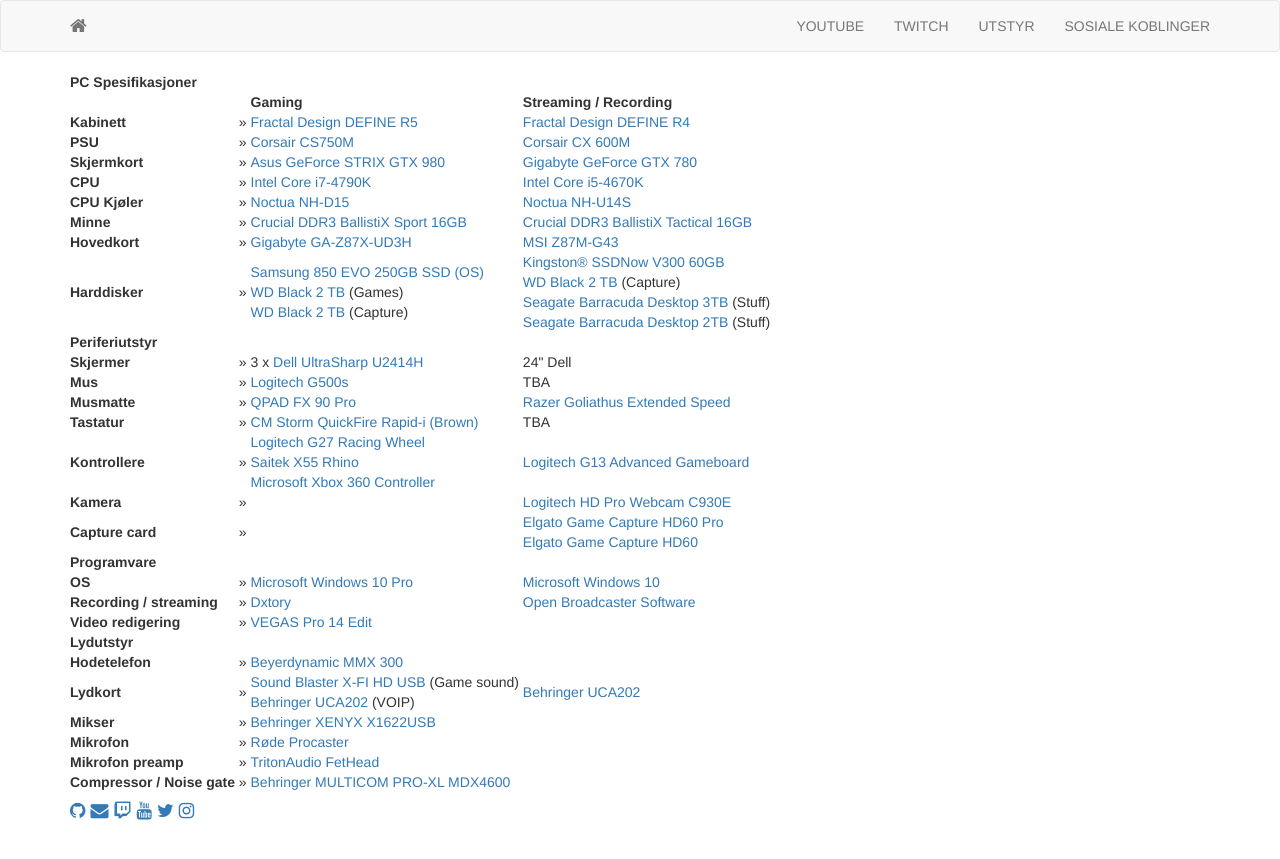
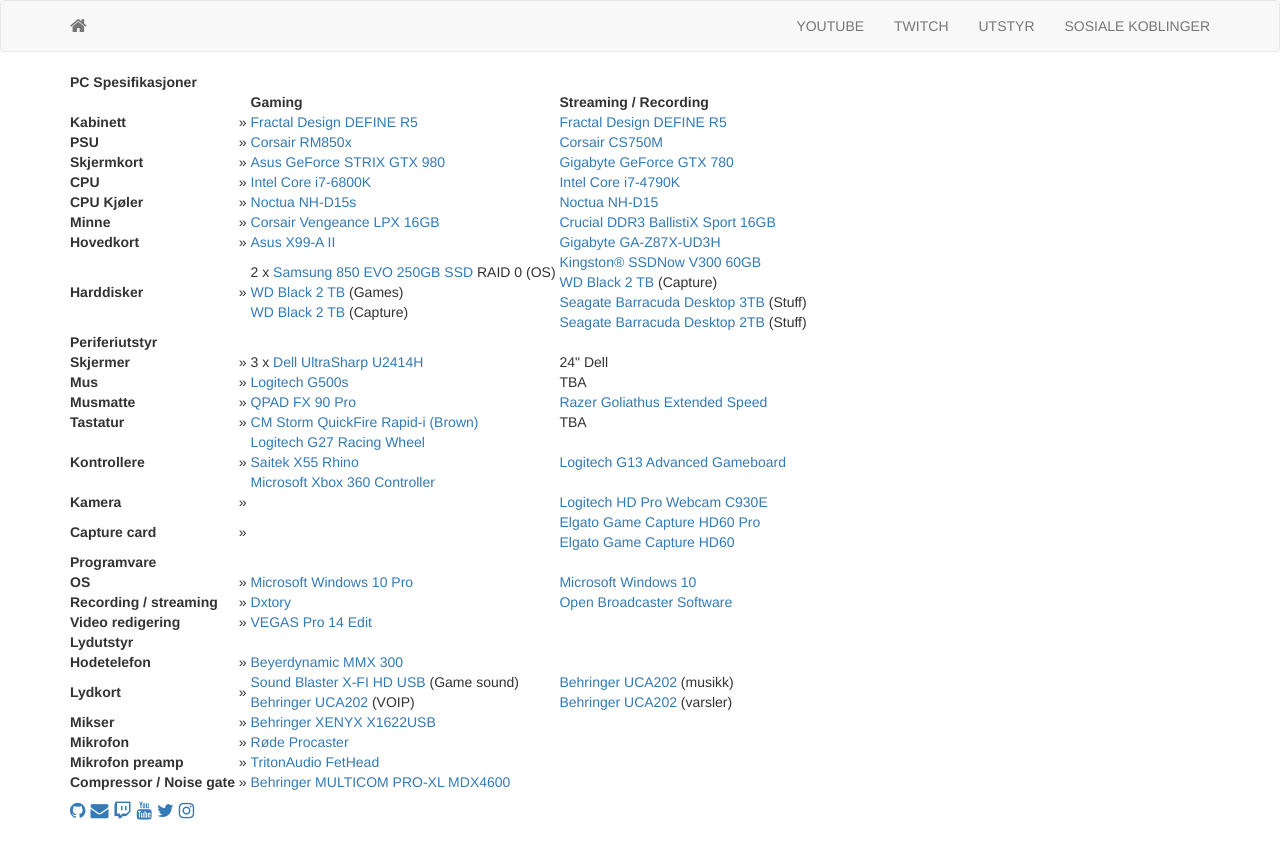
Before and after one commit to sakarias/sakarias.net, a Jekyll site: the page built from utstyr.html, in a window 1280 px wide. Shown: the top 859 px of the page. Built offline with Jekyll 4.4.1, drawn with Linux system fonts in a browser that asks for light colours; nearby versions of some CDN libraries; Markdown is read by kramdown in place of the engine named in the settings.

Commit message:
System upgrade

```diff
--- a/utstyr.html
+++ b/utstyr.html
@@ -21,14 +21,14 @@ title: Utstyr
         <td>&nbsp;»&nbsp;</td>
         <td><a href="http://www.fractal-design.com/home/product/cases/define-series/define-r5-black">Fractal Design DEFINE R5</a></td>
         <td>&nbsp;</td>
-        <td><a href="http://www.fractal-design.com/home/product/cases/define-series/define-r4-black-pearl">Fractal Design DEFINE R4</a></td>
+        <td><a href="http://www.fractal-design.com/home/product/cases/define-series/define-r5-black">Fractal Design DEFINE R5</a></td>
     </tr>
     <tr>
         <th>PSU</th>
         <td>&nbsp;»&nbsp;</td>
+        <td><a href="http://www.corsair.com/se-fi/rmx-series-rm850x-850-watt-80-plus-gold-certified-fully-modular-psu-eu">Corsair RM850x</a></td>
+        <td>&nbsp;</td>
         <td><a href="http://www.corsair.com/en/cs-series-modular-cs750m-750-watt-80-plus-gold-certified-psu">Corsair CS750M</a></td>
-        <td>&nbsp;</td>
-        <td><a href="http://www.corsair.com/en/cx-series-cx600m-modular-atx-power-supply-600-watt-80-plus-bronze-certified-modular-psu">Corsair CX 600M</a></td>
     </tr>
     <tr>
         <th>Skjermkort</th>
@@ -40,36 +40,36 @@ title: Utstyr
     <tr>
         <th>CPU</th>
         <td>&nbsp;»&nbsp;</td>
+        <td><a href="https://ark.intel.com/products/94189/Intel-Core-i7-6800K-Processor-15M-Cache-up-to-3_60-GHz">Intel Core i7-6800K</a></td>
+        <td>&nbsp;</td>
         <td><a href="http://ark.intel.com/products/80807/Intel-Core-i7-4790K-Processor-8M-Cache-up-to-4_40-GHz">Intel Core i7-4790K</a></td>
-        <td>&nbsp;</td>
-        <td><a href="http://ark.intel.com/products/75048/Intel-Core-i5-4670K-Processor-6M-Cache-up-to-3_80-GHz">Intel Core i5-4670K</a></td>
     </tr>
     <tr>
         <th>CPU Kjøler</th>
         <td>&nbsp;»&nbsp;</td>
+        <td><a href="http://noctua.at/en/nh-d15s.html">Noctua NH-D15s</a></td>
+        <td>&nbsp;</td>
         <td><a href="http://noctua.at/en/nh-d15.html">Noctua NH-D15</a></td>
-        <td>&nbsp;</td>
-        <td><a href="http://noctua.at/en/nh-u14s.html">Noctua NH-U14S</a></td>
     </tr>
     <tr>
         <th>Minne</th>
         <td>&nbsp;»&nbsp;</td>
+        <td><a href="http://www.corsair.com/en/vengeance-lpx-16gb-4x4gb-ddr4-dram-3000mhz-c15-memory-kit-black-cmk16gx4m4b3000c15">Corsair Vengeance LPX 16GB</a></td>
+        <td>&nbsp;</td>
         <td><a href="http://www.crucial.com/usa/en/memory-ballistix-sport">Crucial DDR3 BallistiX Sport 16GB</a></td>
-        <td>&nbsp;</td>
-        <td><a href="http://www.crucial.com/csreur/en/blt2cp8g3d1608dt1tx0ceu">Crucial DDR3 BallistiX Tactical 16GB</a></td>
     </tr>
     <tr>
         <th>Hovedkort</th>
         <td>&nbsp;»&nbsp;</td>
+        <td><a href="https://www.asus.com/Motherboards/X99-A-II/">Asus X99-A II</a></td>
+        <td>&nbsp;</td>
         <td><a href="http://www.gigabyte.com/products/product-page.aspx?pid=4481">Gigabyte GA-Z87X-UD3H</a></td>
-        <td>&nbsp;</td>
-        <td><a href="http://www.msi.com/product/motherboard/Z87M-G43.html">MSI Z87M-G43</a></td>
     </tr>
     <tr>
         <th>Harddisker</th>
         <td>&nbsp;»&nbsp;</td>
         <td>
-            <a href="http://www.samsung.com/global/business/semiconductor/minisite/SSD/global/html/ssd850evo/overview.html">Samsung 850 EVO 250GB SSD (OS)</a> <br />
+            2 x <a href="http://www.samsung.com/global/business/semiconductor/minisite/SSD/global/html/ssd850evo/overview.html">Samsung 850 EVO 250GB SSD</a> RAID 0 (OS)<br />
             <a href="http://www.wdc.com/en/products/products.aspx?id=760">WD Black 2 TB</a> (Games) <br />
             <a href="http://www.wdc.com/en/products/products.aspx?id=760">WD Black 2 TB</a> (Capture)
         </td>
@@ -183,7 +183,9 @@ title: Utstyr
         </td>
         <td>&nbsp;</td>
         <td>
-          <a href="http://www.music-group.com/Categories/Behringer/Computer-Audio/Audio-Interfaces/UCA202/p/P0484">Behringer UCA202</a>
+          <a href="http://www.music-group.com/Categories/Behringer/Computer-Audio/Audio-Interfaces/UCA202/p/P0484">Behringer UCA202</a> (musikk)
+          <br />
+          <a href="http://www.music-group.com/Categories/Behringer/Computer-Audio/Audio-Interfaces/UCA202/p/P0484">Behringer UCA202</a> (varsler)
         </td>
     </tr>
     <tr>
```
